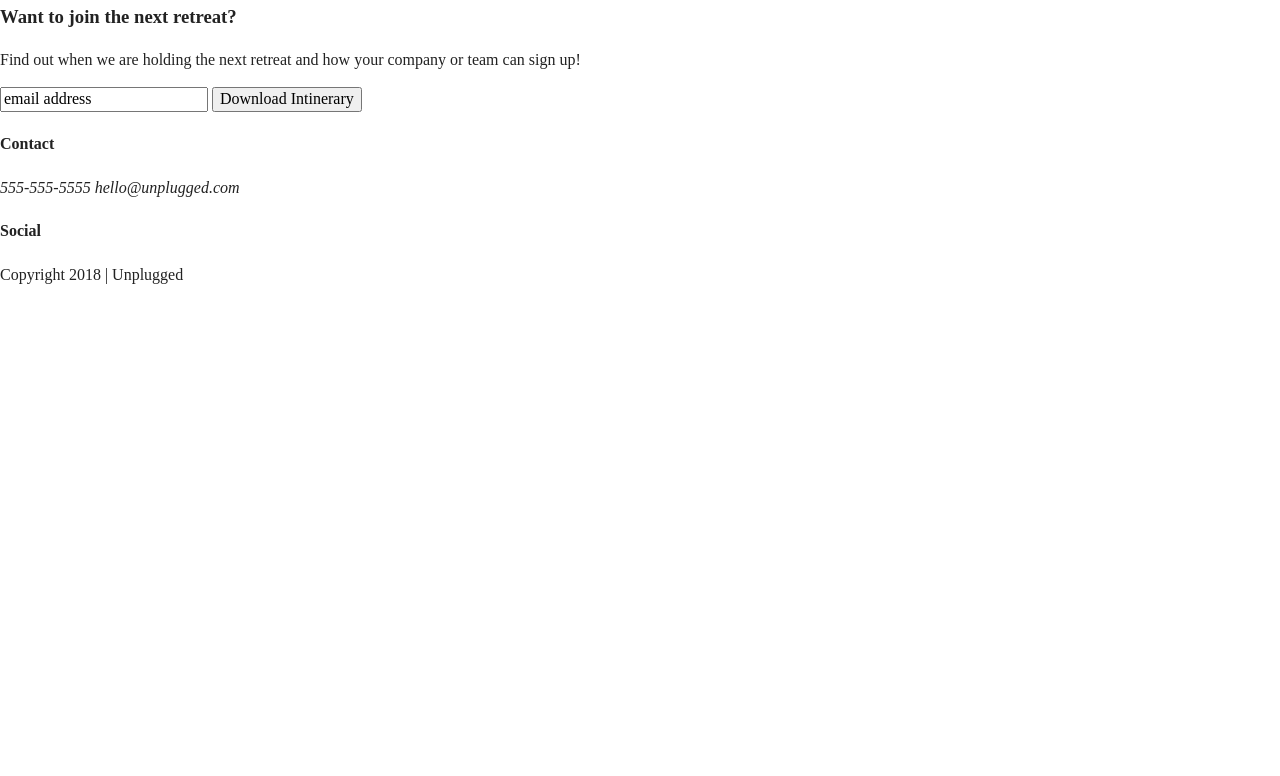
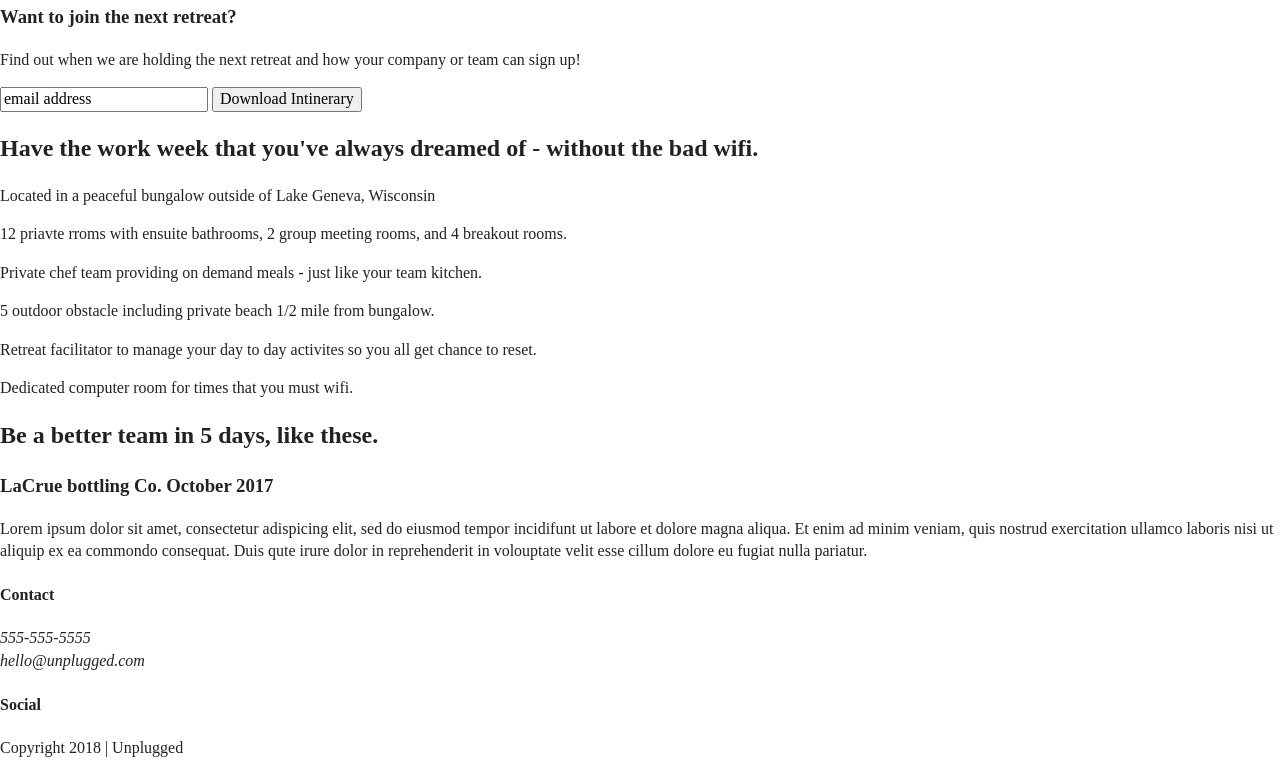
Before and after one commit to AyeTone/3Paged-Responsive, a website: page index.html in a window 1280 px wide. Shown: the part 168-944 px from the top of the page. Before the commit the page ends 800 px from the top, so only its background shows below. Drawn offline with Linux system fonts and the light colour scheme.

Commit message:
Added content to Main section

```diff
--- a/index.html
+++ b/index.html
@@ -55,6 +55,74 @@
       <input type="button" value="Download Intinerary">
     </aside>
 
+    <section class="features">
+      <div class="content-wrapper">
+        <h2> Have the work week that you've always dreamed of - without the bad wifi.</h2>
+        <article>
+          <p class="fontawesome-icon"></p>
+          <p class="features-item-description">
+            Located in a peaceful bungalow outside of Lake Geneva,
+            Wisconsin
+          </p>
+        </article>
+        <article>
+          <p class="fontawesome-icon"> </p>
+          <p class="features-item-description">
+            12 priavte rroms with ensuite bathrooms, 2 group meeting
+            rooms, and 4 breakout rooms.
+          </p>
+        </article>
+        <article>
+          <p class="fontawesome-icon"></p>
+          <p class="features-item-description">
+            Private chef team providing on demand meals - just like
+            your team kitchen.
+          </p>
+        </article>
+        <article>
+          <p class="fontawesome-icon"></p>
+          <p class="features-item-description">
+            5 outdoor obstacle including private beach 1/2 mile
+            from bungalow.
+          </p>
+        </article>
+        <article>
+          <p class="fontawesome-icon"></p>
+          <p class="features-item-description">
+            Retreat facilitator to manage your day to day
+            activites so you all get chance to reset.
+          </p>
+        </article>
+        <article>
+          <p class="fontawesome-icon"></p>
+          <p class="features-item-description">
+            Dedicated computer room for times that you must
+            wifi.
+          </p>
+        </article>
+      </div>
+    </section>
+
+    <section class="reviews">
+      <div class="content-wrapper">
+        <h2>Be a better team in 5 days, like these.</h2>
+        <article>
+          <div>
+            <h3>LaCrue bottling Co. October 2017</h3>
+            <p class="lacrue-review-text">
+              Lorem ipsum dolor sit amet, consectetur adispicing
+              elit, sed do eiusmod tempor incidifunt ut labore et
+              dolore magna aliqua. Et enim ad minim veniam, quis
+              nostrud exercitation ullamco laboris nisi ut aliquip ex
+              ea commondo consequat. Duis qute irure dolor in reprehenderit
+              in volouptate velit esse cillum dolore eu fugiat nulla
+              pariatur.
+            </p>
+          </div>
+        </article>
+      </div> <!-- content-wrapper end-->
+    </section>
+
   </main> <!-- main wrapper -->
   <footer>
     <div class="content-wrapper">
@@ -63,7 +131,7 @@
           <h4>Contact</h4>
           <address>
             <p>
-              555-555-5555
+              555-555-5555<br>
               hello@unplugged.com
             </p>
           </address>
```
